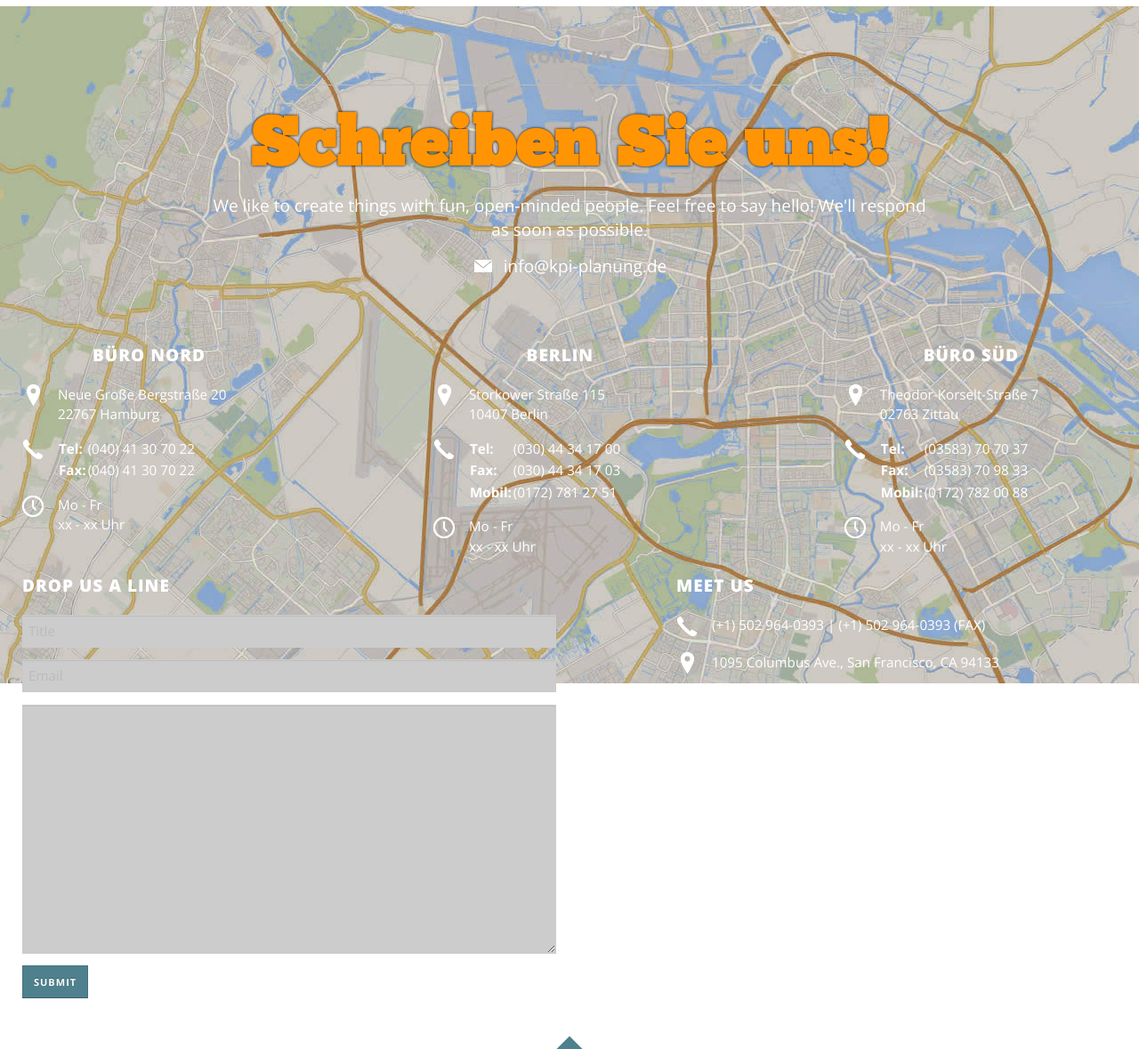
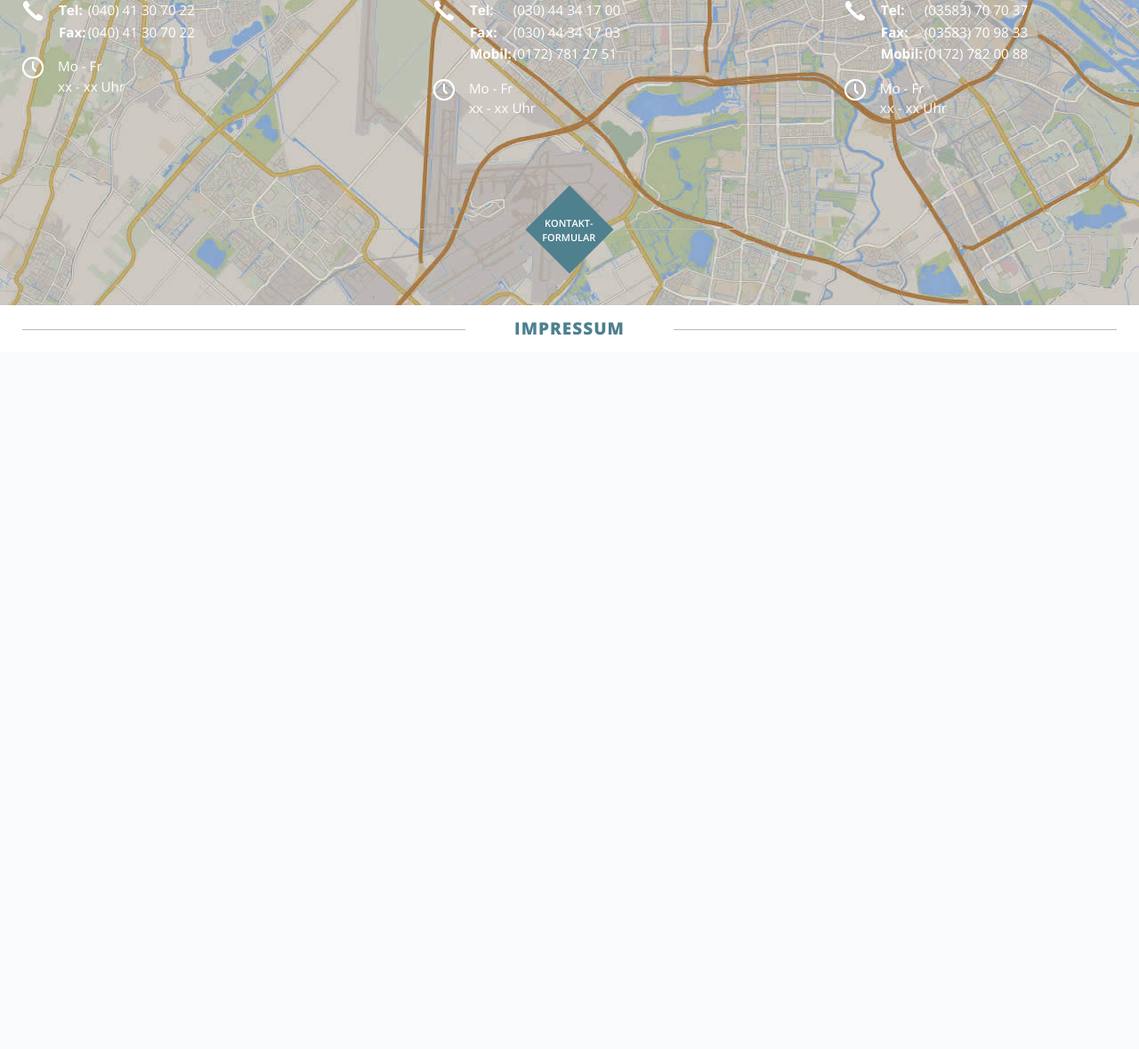
Before and after one commit to Haidosu/Roesger, a PHP site: page / in a window 1280 px wide. Shown: the part 5321-6500 px from the top of the page at 89% size. After the commit the page ends 5698 px from the top, so only its background shows below. Run offline with PHP 8.4, Linux system fonts and the light colour scheme; grey boxes labelled with a size stand in for pictures from a placeholder-image service; some libraries are stand-ins or nearby versions.

Commit message:
further changes to impressum and contacts section

```diff
--- a/source/assets/style/user.css
+++ b/source/assets/style/user.css
@@ -4,7 +4,6 @@
 
 h1, p.welcome {
  color: #ff9404;
-}
 }
 
 p.welcome {
@@ -44,3 +43,26 @@ a.dark {
   margin-left: 14.384615385%;
   *margin-left: 14.384615385%;
 }
+
+.modal-dark {
+	color: black;
+	line-height: 1em;
+	font-size: 1em;
+	padding-top: 0px;
+}
+
+.modal-dark h5 {
+	margin-bottom: 0;
+}
+
+.modal-dark p {
+	margin-bottom: 30px;
+}
+
+.portfolio-items .portfolio-overlay {
+	left: 0;
+	-webkit-transition: all .3s linear;
+	-moz-transition: all .3s linear;
+	-o-transition: all .3s linear;
+	transition: all .3s linear;
+}
--- a/source/index.html
+++ b/source/index.html
@@ -46,11 +46,10 @@
                     <!-- MAIN MENU -->
                     <ul id="main-menu" class="nav-collapse collapse">
                         <li><a href="#page-welcome">Willkommen</a></li>
-                        <li><a href="#page-work">Portfolio</a></li>
+                        <li><a href="#page-work">Firmenportrait</a></li>
                         <li><a href="#page-features">Leistungsbereiche</a></li>
-                        <li><a href="#page-about">Referenzen</a></li>
-                        <li><a href="#page-blog">Kontakt</a></li>
-                        <li><a href="#page-contact">Impressum</a></li>
+                        <li><a href="#page-about">Über uns</a></li>
+                        <li><a href="#page-contact">Kontakt</a></li>
                     </ul>
                     <!-- END MAIN MENU -->
                 </div>
@@ -81,7 +80,7 @@
                             </div>
                         </div>
 
-                        <div class="line-divider" id="welcome-messages">
+                        <div id="welcome-messages">
                             <h1 class="text-shadow">Krause & Partner</h1>
                         </div>
                         <p class="welcome text-shadow">Planung für Technische Ausrüstung GbR</p>
@@ -242,54 +241,6 @@
                             </div>
                         </a>
                     </li>
-                    <li class="span3 mix branding typography illustration">
-                        <a href="#pages/portfolio/project_2.html" data-destination="portfolio-items" data-insert="before">
-                            <img src="http://placehold.it/390x300" alt="Treble">
-                            <div class="portfolio-overlay">
-                                <h4>Kokong Magazine</h4>
-                            </div>
-                        </a>
-                    </li>
-                    <li class="span3 mix branding typography illustration">
-                        <a href="#pages/portfolio/project_2.html" data-destination="portfolio-items" data-insert="before">
-                            <img src="http://placehold.it/390x300" alt="Treble">
-                            <div class="portfolio-overlay">
-                                <h4>Kokong Magazine</h4>
-                            </div>
-                        </a>
-                    </li>
-                    <li class="span3 mix branding typography illustration">
-                        <a href="#pages/portfolio/project_2.html" data-destination="portfolio-items" data-insert="before">
-                            <img src="http://placehold.it/390x300" alt="Treble">
-                            <div class="portfolio-overlay">
-                                <h4>Kokong Magazine</h4>
-                            </div>
-                        </a>
-                    </li>
-                    <li class="span3 mix branding typography illustration">
-                        <a href="#pages/portfolio/project_2.html" data-destination="portfolio-items" data-insert="before">
-                            <img src="http://placehold.it/390x300" alt="Treble">
-                            <div class="portfolio-overlay">
-                                <h4>Kokong Magazine</h4>
-                            </div>
-                        </a>
-                    </li>
-                    <li class="span3 mix branding typography illustration">
-                        <a href="#pages/portfolio/project_2.html" data-destination="portfolio-items" data-insert="before">
-                            <img src="http://placehold.it/390x300" alt="Treble">
-                            <div class="portfolio-overlay">
-                                <h4>Kokong Magazine</h4>
-                            </div>
-                        </a>
-                    </li>
-                    <li class="span3 mix branding typography illustration">
-                        <a href="#pages/portfolio/project_2.html" data-destination="portfolio-items" data-insert="before">
-                            <img src="http://placehold.it/390x300" alt="Treble">
-                            <div class="portfolio-overlay">
-                                <h4>Kokong Magazine</h4>
-                            </div>
-                        </a>
-                    </li>
                 </ul>
             </article>
             <!-- End Article -->
@@ -298,7 +249,7 @@
             <footer>
                 <div class="show-more-cube">
                      <a href="#pages/portfolio/readmore.html" data-destination="plugin-filter-elements" data-insert="appendTo" data-action="remove">
-                        <span>Show<br/>More</span>
+                        <span>Mehr<br />zeigen</span>
                     </a>
                 </div>
             </footer>
@@ -433,7 +384,7 @@ Unsere Referenzen sollten Sie überzeugen.
             <!-- Header -->
             <header>
                 <h4 class="line-divider">Über uns</h4>
-                <h1>Treffen Sie unser Team</h1>
+                <h1>Unser Team</h1>
                 <div class="row">
                     <div class="span8 offset2">
                         <p>
@@ -467,103 +418,93 @@ Unsere Referenzen sollten Sie überzeugen.
                         <p class="smallFontBy08">Lorem ipsum dolor sit amet, consectetur adipisicing elit, sed do eiusmod tempor incididunt ut labore et dolore magna aliqua,consectetur adipisicing elit.</p>
                     </li>
                     <li class="span4 center">
-                        <div class="item">
+                         <div class="item">
+                            <!-- Team member image -->
                             <img class="img-circle" src="http://placehold.it/280x280" alt="Treble">
-                            <div class="about-overlay img-circle">
-                                <div class="social-icons sicon-white">
-                                    <a href="#" class="sicon-facebook"><i>Facebook</i></a>
-                                    <a href="#" class="sicon-twitter"><i>Twitter</i></a>
-                                    <a href="#" class="sicon-linkedin"><i>LinkedIn</i></a>
-                                    <a href="#" class="sicon-youtube"><i>Youtube</i></a>
-                                    <a href="#" class="sicon-pinterest"><i>Pinterest</i></a>
-                                </div>
-                            </div>
+
+                            <!-- Team memeber details, activated on hover -->
+
                         </div>
 
+                        <!-- Team member name and function -->
                         <h5>
                             Joanna doe<br/>
                             <small>Creative director</small>
                         </h5>
+
+                        <!-- Team member short info -->
                         <p class="smallFontBy08">Lorem ipsum dolor sit amet, consectetur adipisicing elit, sed do eiusmod tempor incididunt ut labore et dolore magna aliqua,consectetur adipisicing elit.</p>
                     </li>
                     <li class="span4 center">
-                        <div class="item">
+                         <div class="item">
+                            <!-- Team member image -->
                             <img class="img-circle" src="http://placehold.it/280x280" alt="Treble">
-                            <div class="about-overlay img-circle">
-                                <div class="social-icons sicon-white">
-                                    <a href="#" class="sicon-facebook"><i>Facebook</i></a>
-                                    <a href="#" class="sicon-twitter"><i>Twitter</i></a>
-                                    <a href="#" class="sicon-linkedin"><i>LinkedIn</i></a>
-                                    <a href="#" class="sicon-youtube"><i>Youtube</i></a>
-                                    <a href="#" class="sicon-pinterest"><i>Pinterest</i></a>
-                                </div>
-                            </div>
+
+                            <!-- Team memeber details, activated on hover -->
+
                         </div>
 
+                        <!-- Team member name and function -->
                         <h5>
                             Joanna doe<br/>
                             <small>Creative director</small>
                         </h5>
+
+                        <!-- Team member short info -->
                         <p class="smallFontBy08">Lorem ipsum dolor sit amet, consectetur adipisicing elit, sed do eiusmod tempor incididunt ut labore et dolore magna aliqua,consectetur adipisicing elit.</p>
                     </li>
                     <li class="span4 center">
-                        <div class="item">
+                         <div class="item">
+                            <!-- Team member image -->
                             <img class="img-circle" src="http://placehold.it/280x280" alt="Treble">
-                            <div class="about-overlay img-circle">
-                                <div class="social-icons sicon-white">
-                                    <a href="#" class="sicon-facebook"><i>Facebook</i></a>
-                                    <a href="#" class="sicon-twitter"><i>Twitter</i></a>
-                                    <a href="#" class="sicon-linkedin"><i>LinkedIn</i></a>
-                                    <a href="#" class="sicon-youtube"><i>Youtube</i></a>
-                                    <a href="#" class="sicon-pinterest"><i>Pinterest</i></a>
-                                </div>
-                            </div>
+
+                            <!-- Team memeber details, activated on hover -->
+
                         </div>
 
+                        <!-- Team member name and function -->
                         <h5>
                             Joanna doe<br/>
                             <small>Creative director</small>
                         </h5>
+
+                        <!-- Team member short info -->
                         <p class="smallFontBy08">Lorem ipsum dolor sit amet, consectetur adipisicing elit, sed do eiusmod tempor incididunt ut labore et dolore magna aliqua,consectetur adipisicing elit.</p>
                     </li>
                     <li class="span4 center">
                          <div class="item">
+                            <!-- Team member image -->
                             <img class="img-circle" src="http://placehold.it/280x280" alt="Treble">
-                            <div class="about-overlay img-circle">
-                                <div class="social-icons sicon-white">
-                                    <a href="#" class="sicon-facebook"><i>Facebook</i></a>
-                                    <a href="#" class="sicon-twitter"><i>Twitter</i></a>
-                                    <a href="#" class="sicon-linkedin"><i>LinkedIn</i></a>
-                                    <a href="#" class="sicon-youtube"><i>Youtube</i></a>
-                                    <a href="#" class="sicon-pinterest"><i>Pinterest</i></a>
-                                </div>
-                            </div>
+
+                            <!-- Team memeber details, activated on hover -->
+
                         </div>
 
+                        <!-- Team member name and function -->
                         <h5>
                             Joanna doe<br/>
                             <small>Creative director</small>
                         </h5>
+
+                        <!-- Team member short info -->
                         <p class="smallFontBy08">Lorem ipsum dolor sit amet, consectetur adipisicing elit, sed do eiusmod tempor incididunt ut labore et dolore magna aliqua,consectetur adipisicing elit.</p>
                     </li>
                     <li class="span4 center">
                          <div class="item">
+                            <!-- Team member image -->
                             <img class="img-circle" src="http://placehold.it/280x280" alt="Treble">
-                            <div class="about-overlay img-circle">
-                                <div class="social-icons sicon-white">
-                                    <a href="#" class="sicon-facebook"><i>Facebook</i></a>
-                                    <a href="#" class="sicon-twitter"><i>Twitter</i></a>
-                                    <a href="#" class="sicon-linkedin"><i>LinkedIn</i></a>
-                                    <a href="#" class="sicon-youtube"><i>Youtube</i></a>
-                                    <a href="#" class="sicon-pinterest"><i>Pinterest</i></a>
-                                </div>
-                            </div>
+
+                            <!-- Team memeber details, activated on hover -->
+
                         </div>
 
+                        <!-- Team member name and function -->
                         <h5>
                             Joanna doe<br/>
                             <small>Creative director</small>
                         </h5>
+
+                        <!-- Team member short info -->
                         <p class="smallFontBy08">Lorem ipsum dolor sit amet, consectetur adipisicing elit, sed do eiusmod tempor incididunt ut labore et dolore magna aliqua,consectetur adipisicing elit.</p>
                     </li>
                 </ul>
@@ -629,7 +570,7 @@ Unsere Referenzen sollten Sie überzeugen.
                         </div>
                         <div class="media">
                             <div class="social-icons sicon-white pull-left">
-                                <a href="#" class="sicon-clock"><i>Time zone</i></a>
+                                <div class="sicon-clock"><i></i></div>
                             </div>
                             <div class="media-body smallFontBy08">
                                 Mo - Fr <br />
@@ -670,7 +611,7 @@ Unsere Referenzen sollten Sie überzeugen.
                             </div>
                             <div class="media">
                                 <div class="social-icons sicon-white pull-left">
-                                    <a href="#" class="sicon-clock"><i>Time zone</i></a>
+                                    <div class="sicon-clock"><i></i></div>
                                 </div>
                                 <div class="media-body smallFontBy08">
                                     Mo - Fr <br />
@@ -712,7 +653,7 @@ Unsere Referenzen sollten Sie überzeugen.
                             </div>
                             <div class="media">
                                 <div class="social-icons sicon-white pull-left">
-                                    <a href="#" class="sicon-clock"><i>Time zone</i></a>
+                                    <div class="sicon-clock"><i></i></div>
                                 </div>
                                 <div class="media-body smallFontBy08">
                                     Mo - Fr <br />
@@ -722,76 +663,39 @@ Unsere Referenzen sollten Sie überzeugen.
                         </div>
                     </div>
                 </div>
-                <div class="row-fluid">
-                    <!-- Contact form -->
-                    <div class="span6">
-                        <h5>Drop Us A Line</h5>
-                        <form>
-                            <input type="text" class="span12" placeholder="Title" required="required">
-                            <input type="email" class="span12" placeholder="Email" required="required">
-                            <textarea rows="10" class="span12" required="required"></textarea>
-                            <button type="submit" class="btn btn-primary">Submit</button>
-                        </form>
-                    </div>
-                    <!-- End Contact form -->
-                    <!-- Contact information -->
-                    <div class="span5 offset1">
-                        <h5>Meet Us</h5>
-                        <div class="media">
-                            <div class="social-icons sicon-white pull-left">
-                                <a href="#" class="sicon-phone"><i>Phone</i></a>
-                            </div>
-                            <div class="media-body smallFontBy08">
-                                (+1) 502 964-0393 | (+1) 502 964-0393 (FAX)
-                            </div>
-                        </div>
-                        <div class="media">
-                            <div class="social-icons sicon-white pull-left">
-                                <a href="#" class="sicon-place"><i>Location</i></a>
-                            </div>
-                            <div class="media-body smallFontBy08">
-                                1095 Columbus Ave., San Francisco, CA 94133
-                            </div>
-                        </div>
-                        <div class="media">
-                            <div class="social-icons sicon-white pull-left">
-                                <a href="#" class="sicon-mail"><i>email</i></a>
-                            </div>
-                            <div class="media-body smallFontBy08">
-                                mail@crollify.com
-                            </div>
-                        </div>
-                        <div class="media">
-                            <div class="social-icons sicon-white pull-left">
-                                <a href="#" class="sicon-clock"><i>Time zone</i></a>
-                            </div>
-                            <div class="media-body smallFontBy08">
-                                UTC / GMT -5
-                            </div>
-                        </div>
-                        <br/>
-                        <br/>
-                        <br/>
-                        <h5>Get social</h5>
-                        <div class="social-icons sicon-white bordered">
-                            <a href="#" class="sicon-facebook"><i>Facebook</i></a>
-                            <a href="#" class="sicon-twitter"><i>Twitter</i></a>
-                            <a href="#" class="sicon-linkedin"><i>LinkedIn</i></a>
-                            <a href="#" class="sicon-youtube"><i>Youtube</i></a>
-                            <a href="#" class="sicon-pinterest"><i>Pinterest</i></a>
-                        </div>
-                    </div>
-                    <!-- End Contact information -->
-                </div>
             </article>
             <!-- End Article -->
 
             <!-- Footer -->
             <footer>
+
+                </div>
                 <div class="show-more-cube">
-                     <a href="#pages/contact/form.html" data-destination="plugin-filter-elements" data-insert="modal">
-                        <span>Show<br/>More</span>
+                     <a href="#contactFormModal" role="button" data-toggle="modal">
+                        <span>Kontakt-<br/>formular</span>
                     </a>
+                </div>
+                <!-- Modal -->
+                <div id="contactFormModal" class="modal hide fade" tabindex="-1" role="dialog" aria-labelledby="contactFormModalLabel" aria-hidden="true">
+                    <div class="modal-header">
+                        <button type="button" class="close" data-dismiss="modal" aria-hidden="true">×</button>
+                        <h4 id="contactFormModalLabel">KontaktFormular</h4>
+                    </div>
+                    <div class="modal-body">
+                        <div class="row-fluid">
+                            <form>
+                                <input type="text" class="span12" placeholder="Title" required="required">
+                                <input type="email" class="span12" placeholder="Email" required="required">
+                                <textarea rows="5" class="span12" required="required"></textarea>
+                                <div class="row-fluid">
+                                    <div class="span12 center">
+                                        <button class="btn btn-primary" type="submit">Absenden</button>
+                                        <button class="btn" data-dismiss="modal" aria-hidden="true">Schließen</button>
+                                    </div>
+                                </div>
+                            </form>
+                        </div>
+                    </div>
                 </div>
             </footer>
             <!-- End Footer -->
@@ -803,7 +707,19 @@ Unsere Referenzen sollten Sie überzeugen.
     <!-- FOOTER -->
     <footer>
       <div class="container">
-        <h1>ASDF DIGGA</h1>
+        <h4 class="line-divider-inline center">
+            <a href="pages/impressum/impressum.html" role="button" data-toggle="modal" data-target="#impressumModal">Impressum</a>
+        </h4>
+        <div id="impressumModal" class="modal hide fade" tabindex="-1" role="dialog" aria-labelledby="impressumModalLabel" aria-hidden="true">
+
+            <div class="modal-header">
+                <button type="button" class="close" data-dismiss="modal" aria-hidden="true">×</button>
+                <h4 id="impressumModalLabel">Impressum</h4>
+            </div>
+            <div class="modal-body modal-dark">
+
+
+            </div>
       </div>
     </footer>
     <!-- END FOOTER -->
```
Also changed, not shown: source/pages/impressum/impressum.html (added, +45 -0 lines).
